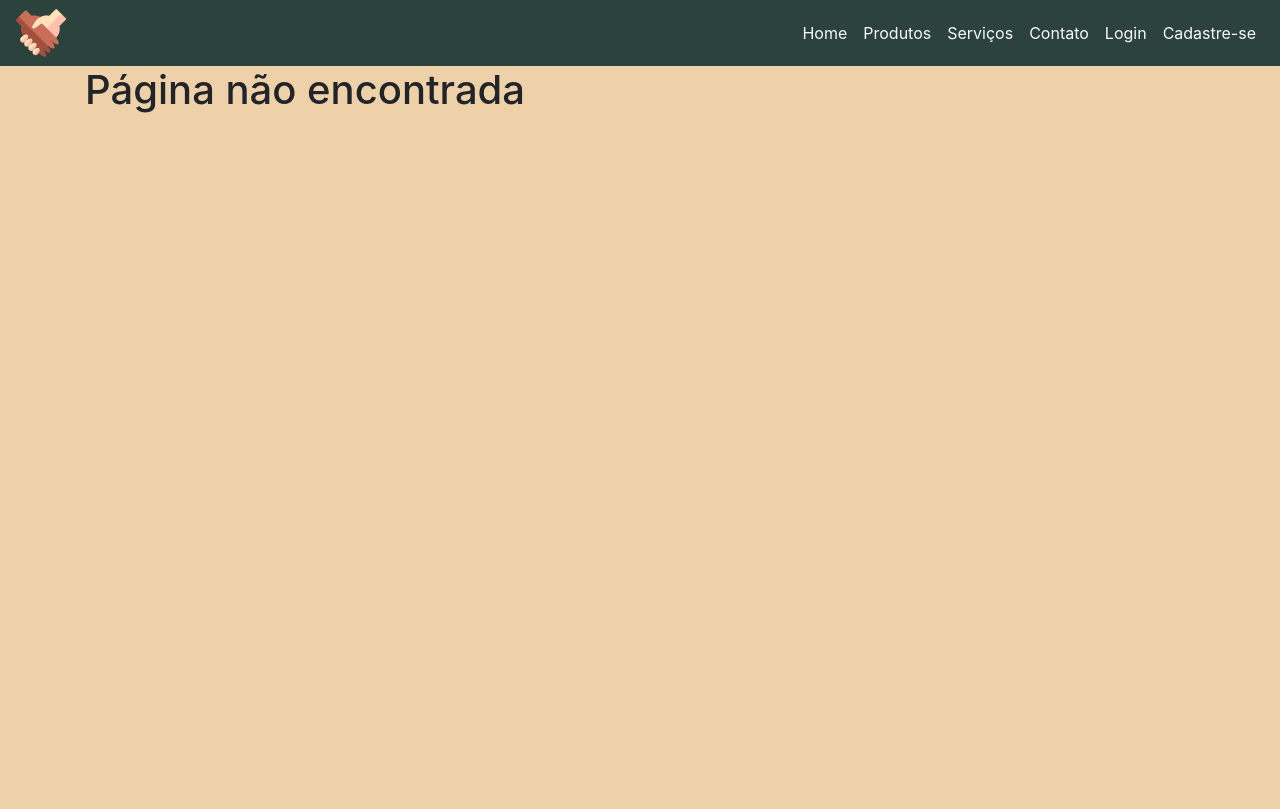
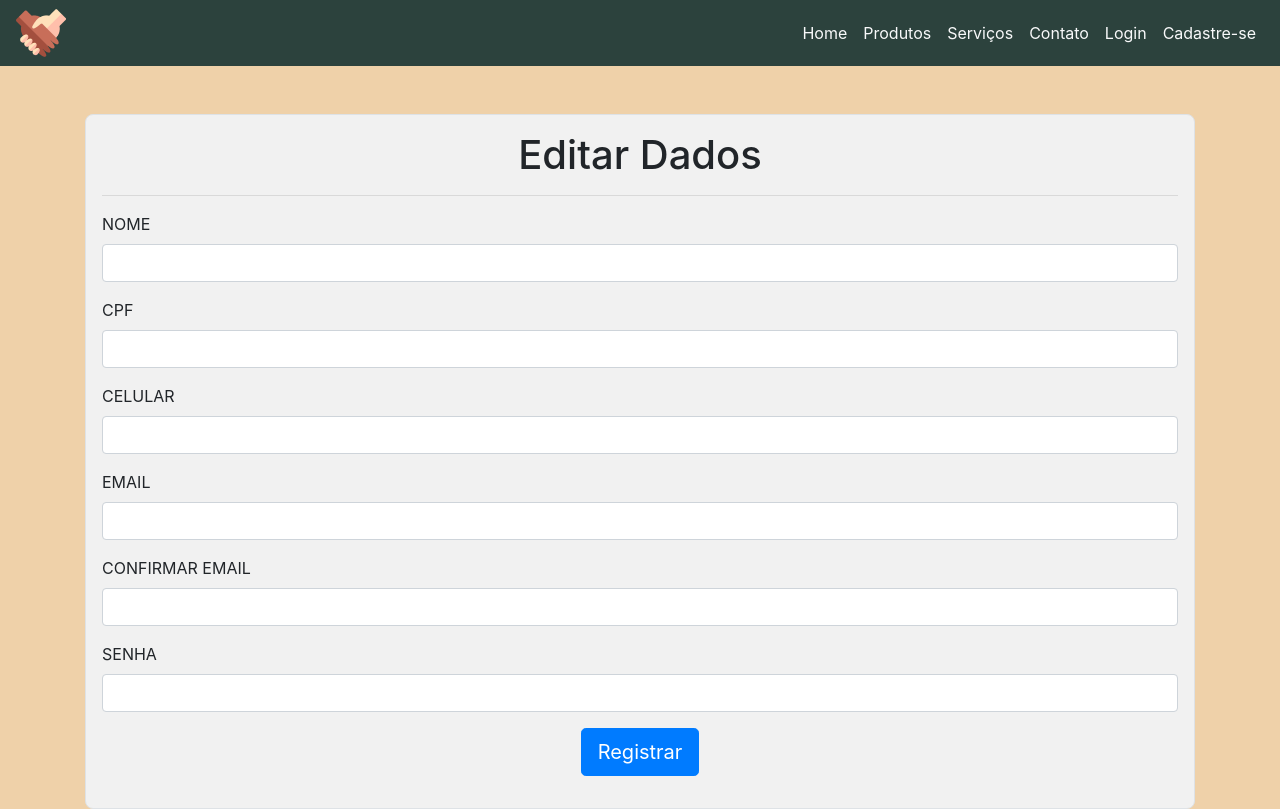
Before and after one commit to grupo9recode/squad09, a React (Create React App) app: page /editardados in a window 1280 px wide. Built offline with nearby package versions, Linux system fonts and the light colour scheme.

Commit message:
criaçao das paginas de editar

```diff
--- a/src/Componentes/Menu/Menu.js
+++ b/src/Componentes/Menu/Menu.js
@@ -1,6 +1,6 @@
 import './Menu.css';
 
-function Menu() {
+const Menu=()=> {
     return (
        <>
             <nav class="navbar navbar-expand-lg navbar-dark menu-container">
--- /dev/null
+++ b/src/Pages/CadastrarProdutos.js
@@ -0,0 +1,10 @@
+import Menu from "../Componentes/Menu/Menu"
+
+export default function CadastrarProdutos() {
+    return (
+        <>
+            <Menu/>
+
+        </>
+    )
+}
--- /dev/null
+++ b/src/Pages/CadastrarServicos.js
@@ -0,0 +1,9 @@
+import Menu from "../Componentes/Menu/Menu"
+
+export default function CadastrarServicos() {
+    return (
+        <>
+        <Menu/>
+        </>
+    )
+}
--- a/src/Pages/Cadastrese.js
+++ b/src/Pages/Cadastrese.js
@@ -4,8 +4,8 @@ const Cadastrese = () => {
     return (
         <>
             <Menu/>
-            <div className="container">
-                <div className="mt-5 border p-3 caixa">
+            <div className="container ">
+                <div className="mt-5  p-3  border box-menu">
                     <h1 className="text-center">Cadastrar</h1><hr></hr>
                 <form>
                     <div className="mb-3">
@@ -37,7 +37,7 @@ const Cadastrese = () => {
                         <input type="password" className="form-control" id="senha" name="senha" />
                     </div>
                     <div className="mb-3 text-center">
-                        <button type="submit" className="btn btn-primary">Registrar</button>
+                        <button type="submit" className="btn btn-primary btn-lg">Registrar</button>
                     </div>
                 </form>
                 </div>
--- a/src/Pages/Contato.js
+++ b/src/Pages/Contato.js
@@ -1,10 +1,34 @@
 import Menu from "../Componentes/Menu/Menu"
+import React from 'react'
+import './Css/Contato.css'
+
 
 const Contato = () => {
     return (
         <>
-            <Menu/>
-            <h1>Contato</h1>
+            <Menu />
+            <div className='container container-flui'>
+            <div className='d mt-5  p-3  border box-menu'>
+                <h1 className='text-center'>Contato</h1>
+                <hr/>
+                <form action='' method=''>
+                    <div className="form-group">
+                        <label for="nome">Nome</label>
+                        <input type="name" className="form-control" id="nome" placeholder="Digite seu nome" />
+                    </div>
+                    <div className="form-group">
+                        <label for="email">Email address</label>
+                        <input type="email" className="form-control" id="email" placeholder="name@example.com" />
+                    </div>
+
+                    <div className="form-group">
+                        <label for="mensagem">Example textarea</label>
+                        <textarea className="form-control" id="mensagem" rows="3"></textarea>
+                    </div>
+                    <button type='submit' className='btn btn-lg  btn-primary'>Enviar</button>
+                </form>
+                </div>
+                </div>
         </>
     )
 }
--- /dev/null
+++ b/src/Pages/Css/Cadastrese.css
@@ -0,0 +1,5 @@
+.box-menu{
+    background-color: #F1F1F1 ;
+    border-radius: 8px;
+
+}
--- /dev/null
+++ b/src/Pages/Css/Login.css
@@ -0,0 +1,5 @@
+.box-menu{
+    background-color: #F1F1F1 ;
+    border-radius: 8px;
+
+}
--- /dev/null
+++ b/src/Pages/EditarDados.js
@@ -0,0 +1,44 @@
+import Menu from "../Componentes/Menu/Menu"
+
+const EditarDados = () => {
+    return (
+        <>
+            <Menu/>
+            <div className="container">
+                <div className="mt-5  p-3  border box-menu">
+                    <h1 className="text-center">Editar Dados</h1><hr></hr>
+                <form>
+                    <div className="mb-3">
+                        <label for="email" className="form-label">NOME</label>
+                        <input type="email" className="form-control" id="email" name="email" />
+                    </div>
+                    <div className="mb-3">
+                        <label for="cpf" className="form-label">CPF</label>
+                        <input type="number" className="form-control" id="cpf" name="cpf" />
+                    </div>
+                    <div className="mb-3">
+                        <label for="celular" className="form-label">CELULAR</label>
+                        <input type="phone" className="form-control" id="celular" name="celular" />
+                    </div>
+                    <div className="mb-3">
+                        <label for="email" className="form-label">EMAIL</label>
+                        <input type="email" className="form-control" id="email" name="email" />
+                    </div>
+                    <div className="mb-3">
+                        <label for="confirmaemail" className="form-label">CONFIRMAR EMAIL</label>
+                        <input type="email" className="form-control" id="confirmaemail" name="confirmaemail" />
+                    </div>
+                    <div className="mb-3">
+                        <label for="senha" className="form-label">SENHA</label>
+                        <input type="password" className="form-control" id="senha" name="senha" />
+                    </div>
+                    <div className="mb-3 text-center">
+                        <button type="submit" className="btn btn-primary btn-lg">Registrar</button>
+                    </div>
+                </form>
+                </div>
+            </div>
+        </>
+    )
+}
+export default EditarDados;
--- a/src/Pages/Login.js
+++ b/src/Pages/Login.js
@@ -1,12 +1,13 @@
 import Menu from "../Componentes/Menu/Menu"
-
+import './Css/Login.css'
 const Login = () => {
     return (
         <>
             <Menu/>
-            <div className="container">
-                <div className="mt-5 border p-3 caixa">
+            <div className="container ">
+                <div className="mt-5  p-3 border box-menu">
                     <h1 className="text-center">Login</h1>
+                    <hr/>
                 <form>
                     <div className="mb-3">
                         <label for="exampleInputEmail1" className="form-label">Email</label>
@@ -18,11 +19,11 @@ const Login = () => {
                     </div>
                     <div className="mb-3 d-flex">
                         <div>
-                            <a href="/" className="nav-link">Esqueci minha senha</a>
-                            <a href="/" className="nav-link">Cadastre-se</a>
+                            <a href="/esqueciminhasenha" className="nav-link">Esqueci minha senha</a>
+                            <a href="/cadastrese" className="nav-link">Cadastre-se</a>
                         </div>
                         <div className="ml-auto mt-4">
-                            <button type="submit" className="btn btn-primary">Login</button>
+                            <button type="submit" className="btn btn-primary btn-lg">Login</button>
                         </div>
                     </div>
                 </form>
--- a/src/Routes.js
+++ b/src/Routes.js
@@ -8,6 +8,9 @@ import Servicos from './Pages/Serviços';
 import Cadastrese from './Pages/Cadastrese';
 import Produtos from './Pages/Produtos';
 import NotFound from './Pages/NotFound';
+import EditarDados from './Pages/EditarDados';
+import CadastrarProdutos from './Pages/CadastrarProdutos';
+import CadastrarServicos from './Pages/CadastrarServicos';
 const Rotas = () => {
     return (
         <BrowserRouter>
@@ -19,6 +22,9 @@ const Rotas = () => {
                 <Route exact path="/servicos" component={Servicos} />
                 <Route exact path="/cadastrese" component={Cadastrese} />
                 <Route exact path="/produtos" component={Produtos} />
+                <Route exact path="/editardados" component={EditarDados} />
+                <Route exact path="/cadastrarprodutos" component={CadastrarProdutos} />
+                <Route exact path="/cadastrarservicos" component={CadastrarServicos}/>
                 <Route  component={NotFound} />
 
             </Switch>
```
Also changed, not shown: src/Pages/Css/Contato.css (added), 1 other file (tests, documents, lock files or other folders).
